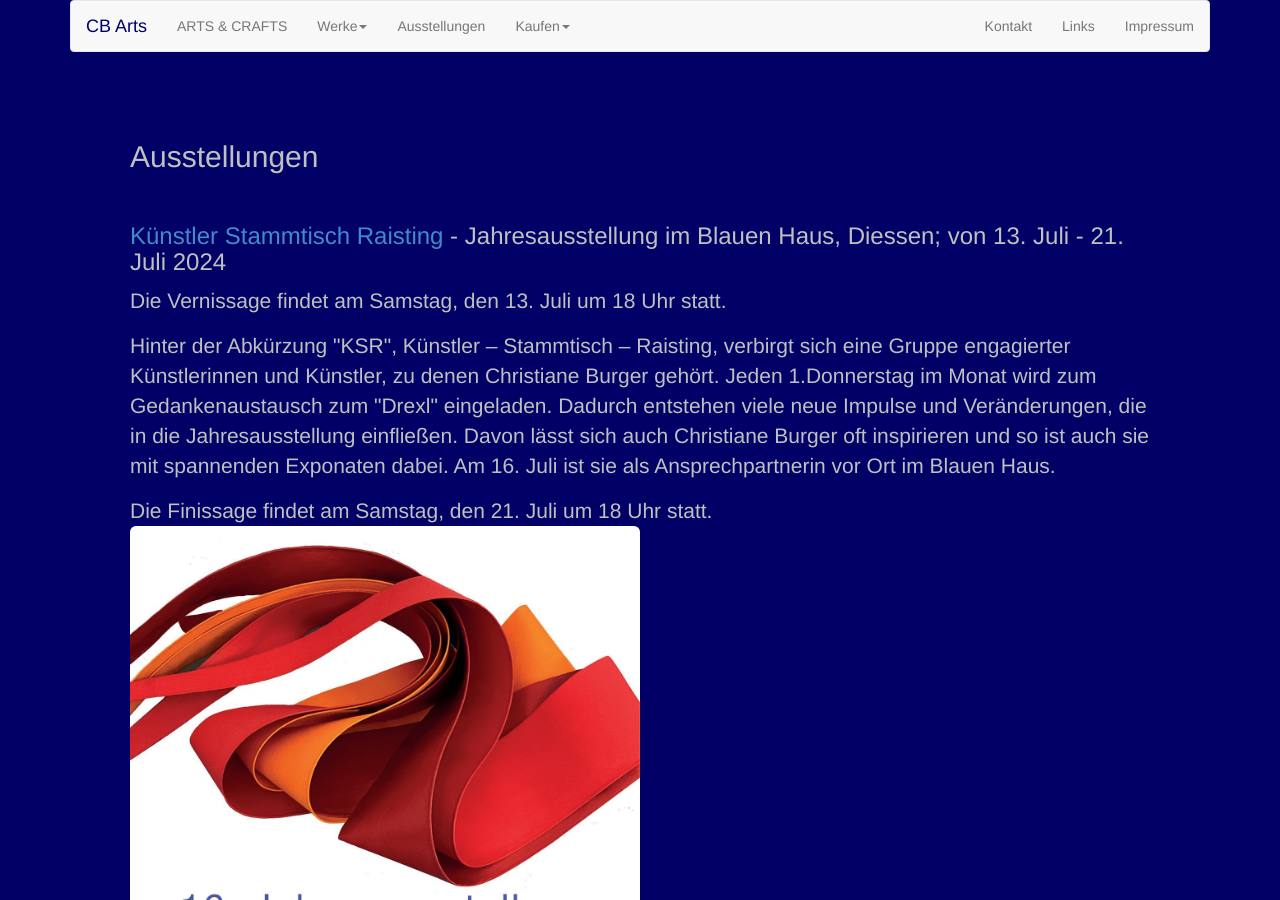
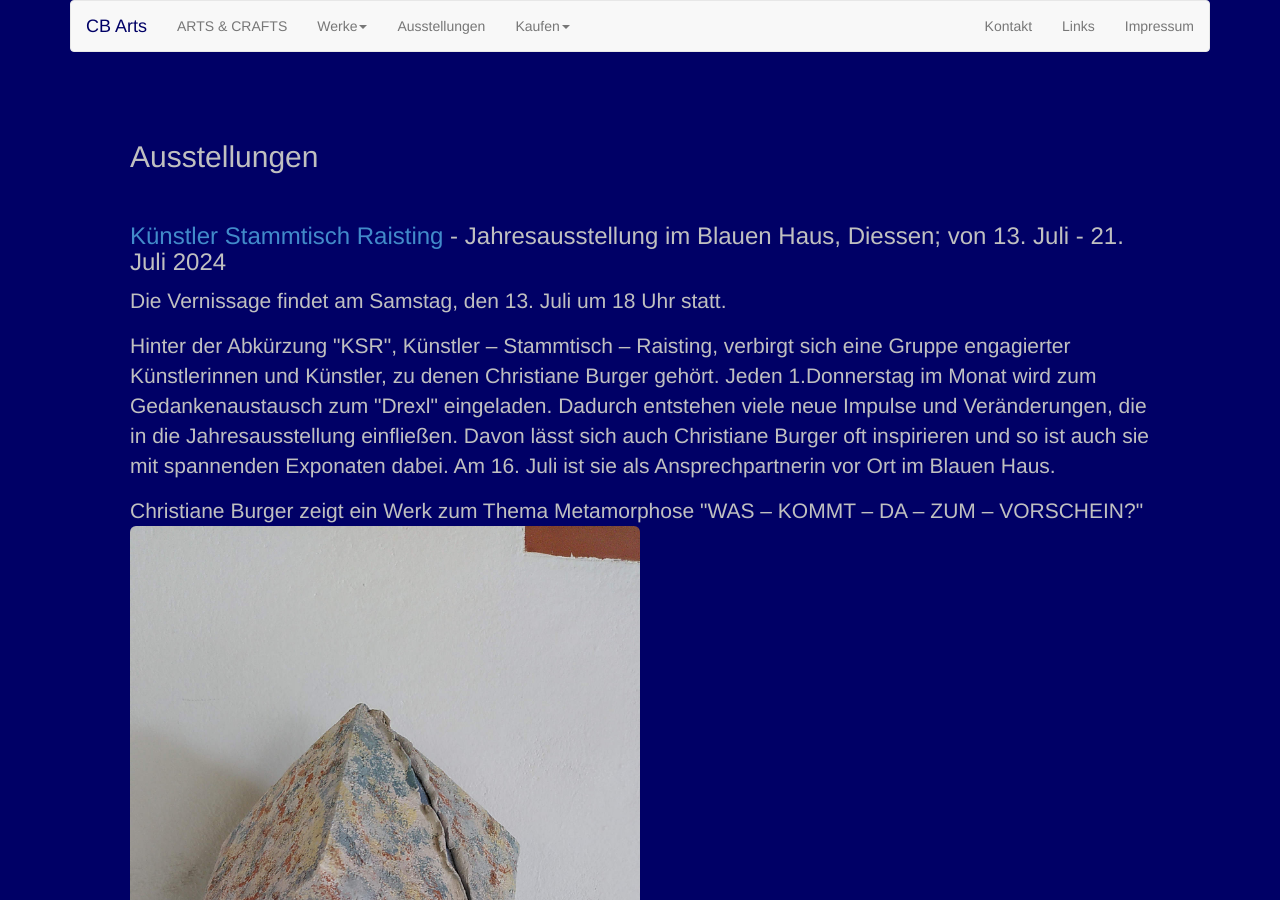
Before and after one commit to schmidb/CBArts, a Jekyll site: the page built from ausstellungen.html, in a window 1280 px wide and 900 px high. Built offline with Jekyll 4.4.1, drawn with Linux system fonts in a browser that asks for light colours.

Commit message:
adding metamorphose

```diff
--- a/ausstellungen.html
+++ b/ausstellungen.html
@@ -17,6 +17,11 @@ layout: default
   Jahresausstellung einfließen. Davon lässt sich auch Christiane Burger oft inspirieren
   und so ist auch sie mit spannenden Exponaten dabei. Am 16. Juli ist sie als
   Ansprechpartnerin vor Ort im Blauen Haus.
+</p>
+<p>Christiane Burger zeigt ein Werk zum Thema Metamorphose "WAS – KOMMT – DA – ZUM – VORSCHEIN?"
+<img src="img/ausstellungen/2024_metam_1.jpg" width=50% class="img-rounded">
+<img src="img/ausstellungen/2024_metam_2.jpg" width=50% class="img-rounded">
+<img src="img/ausstellungen/2024_metam_3.jpg" width=50% class="img-rounded">
 </p>
 <p>Die Finissage findet am Samstag, den 21. Juli um 18 Uhr statt.
   <a href="http://www.kuenstler-stammtisch-raisting.de" target="blank">
```
Also changed, not shown: img/ausstellungen/2024_metam_1.jpg (added), img/ausstellungen/2024_metam_2.jpg (added), img/ausstellungen/2024_metam_3.jpg (added).
